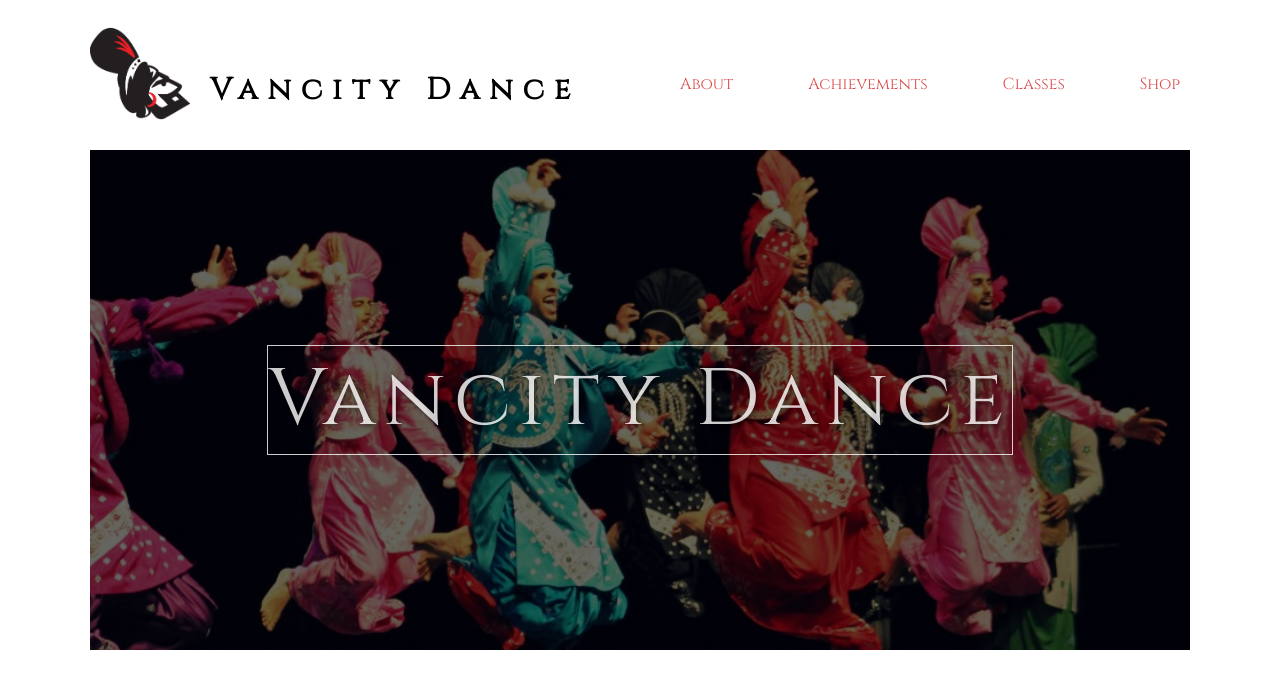
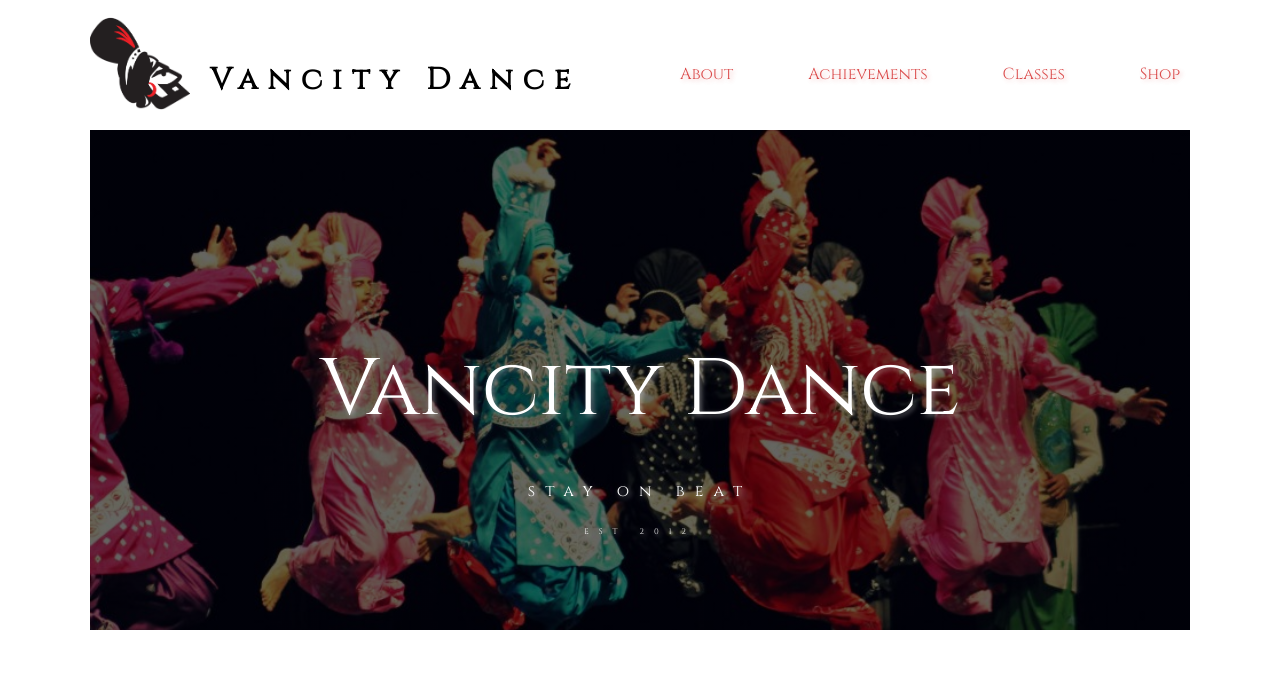
Before and after one commit to supreetchahal/Vancity, a plain HTML site: page index.html in a window 1280 px wide. Drawn offline with Linux system fonts and the light colour scheme.

Commit message:
Edited Banner Image - 2

```diff
--- a/index.html
+++ b/index.html
@@ -30,8 +30,9 @@
     </div>
     <header class="banner">
         <div class="bannercontainer">
-            <!--<p class="new">new collection</p>-->
-            <p class="spring">Vancity Dance</p>
+            <p class="vancitydance">Vancity Dance</p>
+            <p class="beat">stay on beat</p>
+            <p class="est">EST 2012</p>
         </div>
     </header>
 </body>
--- a/style.css
+++ b/style.css
@@ -1,7 +1,7 @@
 body{
     width: 1100px;
     margin: 0 auto;
-    margin-top: 20px;
+    margin-top: 10px;
 
 }
 
@@ -47,6 +47,7 @@
     font-family: Cinzel;
     opacity: 0.7;
     font-size: 16px;
+    text-shadow: 2px 2px 5px rgba(204,0,0,0.4);
     transition: .5s;
 }
 
@@ -61,12 +62,13 @@
     justify-content: center;
     display: flex;
     flex-direction: column;
-    padding: 0px 40px;
+    padding-top: 40px;
+    padding-bottom: 0px;
 }
 
 .banner{
     height: 500px;
-    margin-top: 30px;
+    margin-top: 20px;
     background:linear-gradient(
       rgba(0, 0, 0, 0.60),
       rgba(0, 0, 0, 0.60)),
@@ -79,22 +81,38 @@
     z-index: 1;
 }
 
-/*.new{
-    font-family: 'ralewaymedium';
-    font-style: normal;
-    font-size: 1.8rem;
-    font-variant: small-caps;
-    text-shadow: 2px 2px 5px rgba(0,0,0,0.3);
-    padding-bottom: 20px;
-    z-index: 1;
-}*/
 
-.spring{
+.vancitydance{
     font-size: 5rem;
     font-family: Cinzel;
-    text-shadow: 2px 2px 5px rgba(0,0,0,0.6);
-    opacity: 0.8;
+    text-shadow: 2px 2px 5px rgba(255,255,255,0.4);
     z-index: 1;
-    border: 1px solid white;
-    letter-spacing: 8px;
+    transition: 1s;
+    margin-bottom: 20px;
 }
+
+.vancitydance:hover{
+    transition: 1s;
+    letter-spacing: 20px;
+}
+
+.beat{
+    display: flex;
+    justify-content: center;
+    font-size: 1rem;
+    font-family: Cinzel;
+    text-shadow: 2px 2px 5px rgba(255,255,255,0.6);
+    z-index: 1;
+    letter-spacing: 10px;
+
+}
+
+.est{
+    display: flex;
+    justify-content: center;
+    font-size: .5rem;
+    font-family: Cinzel;
+    text-shadow: 2px 2px 5px rgba(255,255,255,0.6);
+    z-index: 1;
+    letter-spacing: 10px;
+}
```
